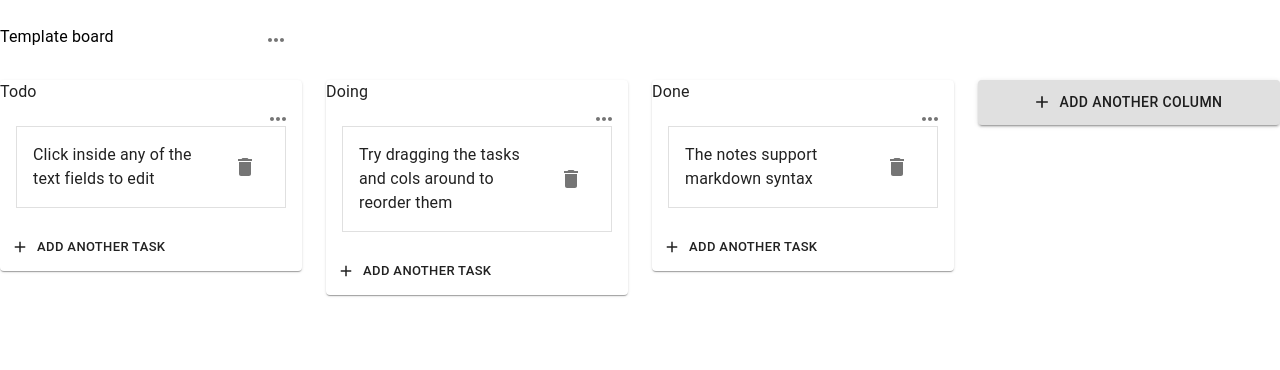
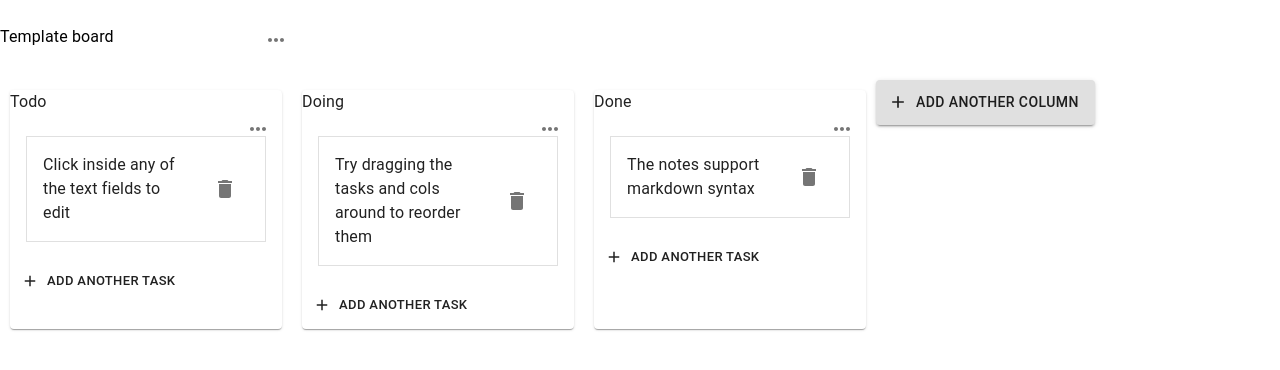
Before and after one commit to dylanpjx/todo-kanban, a React (Create React App) app: page / in a window 1280 px wide. Shown: the top 370 px of the page. Built offline with nearby package versions, Linux system fonts and the light colour scheme.

Commit message:
Remove MUI <Grid/> and use fixed width flex item instead

```diff
--- a/src/components/Board.js
+++ b/src/components/Board.js
@@ -1,7 +1,6 @@
 import React from 'react';
 
 import { makeStyles } from '@material-ui/core/styles';
-import Grid from '@material-ui/core/Grid';
 
 import { DragDropContext, Droppable } from 'react-beautiful-dnd';
 
@@ -13,6 +12,9 @@ const useStyles = makeStyles((theme) => ({
   root: {
     flexWrap: 'no-wrap',
     padding: `0px ${theme.spacing(2)}px`,
+  },
+  colWrapper: {
+    display: 'flex',
   },
 }));
 
@@ -29,17 +31,16 @@ const Board = (props) => {
         type="column"
       >
         {(provided) => (
-          <Grid
-            container
-            spacing={3}
+          <div
+            className={classes.colWrapper}
             {...provided.droppableProps}
             ref={provided.innerRef}
           >
             {props.board.colIds.map((colId, index) => {
+              console.log('index:', index);
               const col = props.cols[colId];
               if (col) {
                 return (
-                  <Grid item xs={3}>
                   <Col
                     key={col.id}
                     col={col}
@@ -49,16 +50,13 @@ const Board = (props) => {
                     addTask={props.addTask}
                     delTask={props.delTask}
                   />
-                  </Grid>
                 );
               }
             })}
             {provided.placeholder}
 
-            <Grid item xs={3}>
             <AddCol addCol={props.addCol} />
-            </Grid>
-          </Grid>
+          </div>
         )}
       </Droppable>
     </DragDropContext>
--- a/src/components/Col.js
+++ b/src/components/Col.js
@@ -14,7 +14,10 @@ import Task from './Task';
 import AddTask from '../helpers/AddTask';
 
 const useStyles = makeStyles((theme) => ({
-  col: {},
+  col: {
+    width: '272px',
+    margin: '10px',
+  },
   add: {
     padding: theme.spacing(2, 1),
     borderRadius: theme.spacing(2),
@@ -25,6 +28,7 @@ const useStyles = makeStyles((theme) => ({
     justifyContent: 'center',
     position: 'relative',
   },
+  taskWrapper: {},
 }));
 
 const ContentComponent = ({ text }) => <Typography> {text} </Typography>;
@@ -63,6 +67,7 @@ const Col = (props) => {
                 {...provided.droppableProps}
                 ref={provided.innerRef}
                 isDraggingOver={snapshot.isDraggingOver}
+                className={classes.taskWrapper}
               >
                 {props.col.taskIds.map((taskId, index) => {
                   const task = props.tasks[taskId];
--- a/src/components/Task.js
+++ b/src/components/Task.js
@@ -10,7 +10,7 @@ import Editable from '../helpers/Editable';
 import DelTask from '../helpers/DelTask';
 
 const useStyles = makeStyles((theme) => ({
-  taskWrapper: {
+  task: {
     padding: theme.spacing(2),
     position: 'relative',
     display: 'flex',
@@ -35,7 +35,7 @@ const Task = (props) => {
         <Paper
           variant="outlined"
           square
-          className={classes.taskWrapper}
+          className={classes.task}
           {...provided.draggableProps}
           {...provided.dragHandleProps}
           ref={provided.innerRef}
```
Lines whose indentation alone changed are shown as unchanged.
